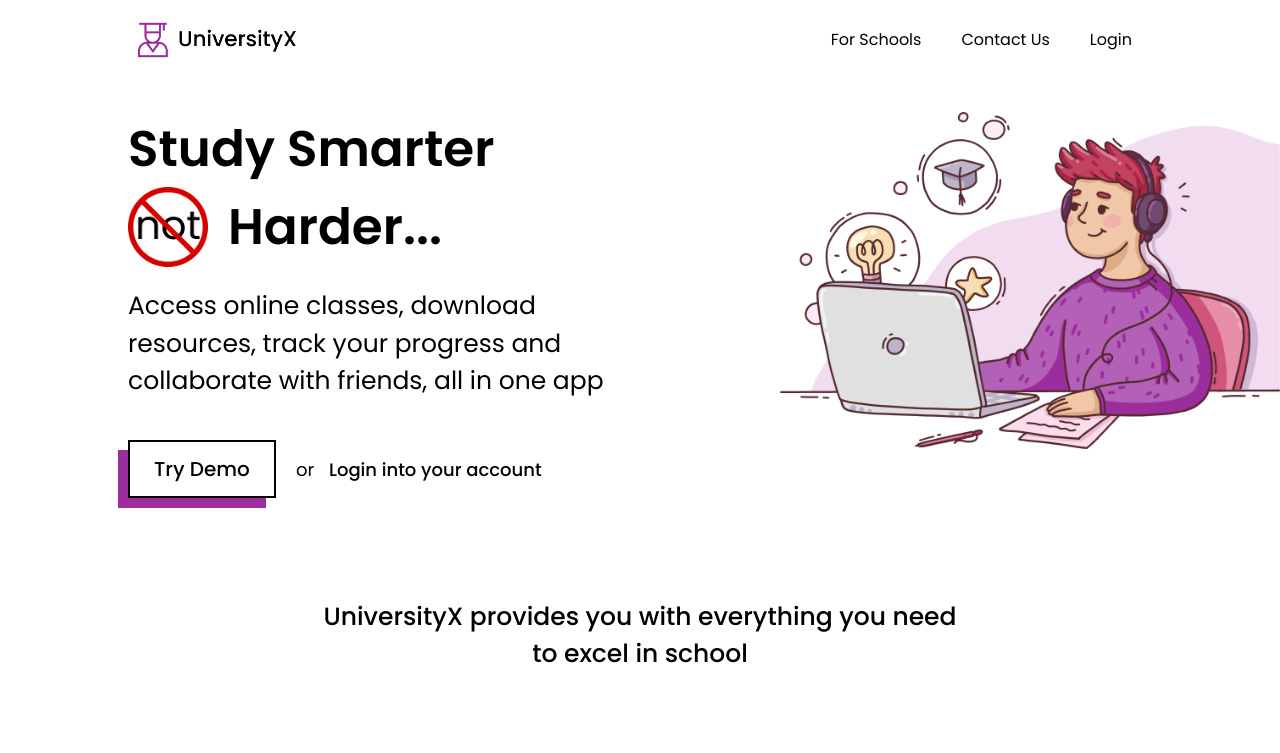
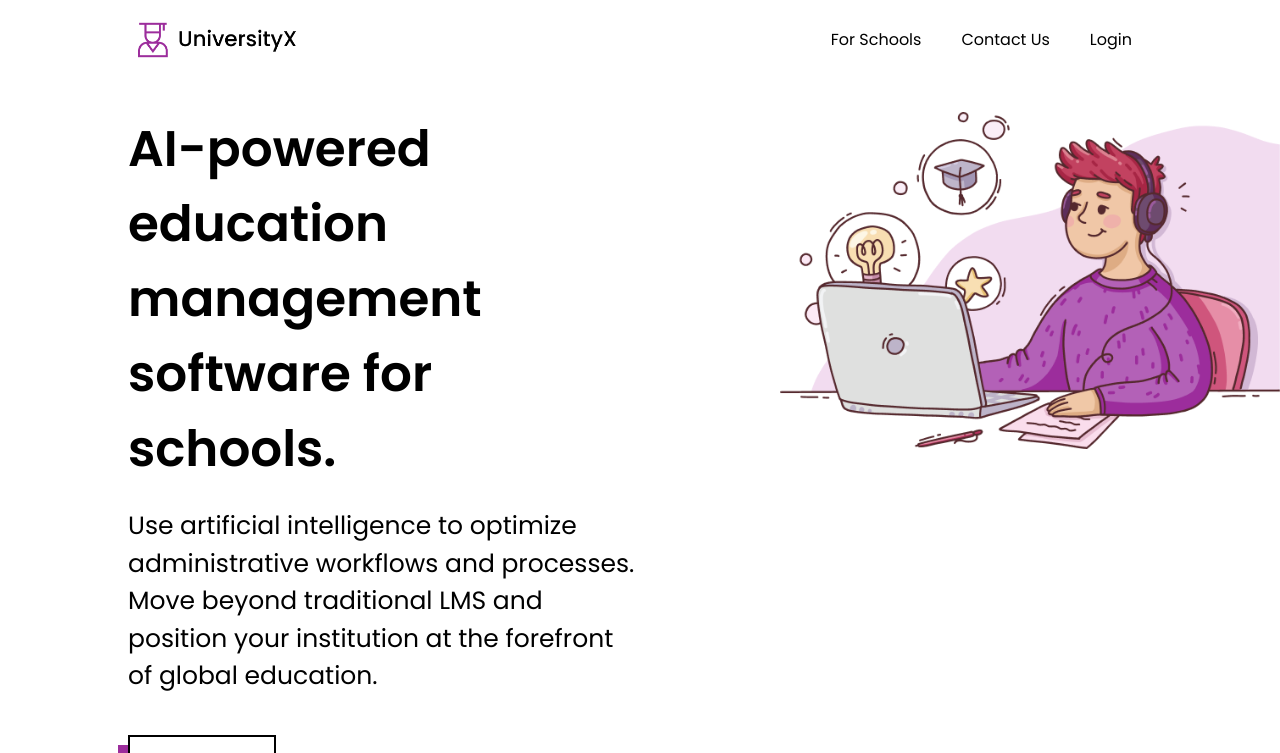
Before and after one commit to bitbender1010/UniversityX-Product, a React (Vite) app: page / in a window 1280 px wide. Shown: the top 753 px of the page. Built offline with nearby package versions, Linux system fonts and the light colour scheme.

Commit message:
Update App.tsx (Hackaholics)

```diff
--- a/src/App.tsx
+++ b/src/App.tsx
@@ -52,16 +52,16 @@ function App() {
     {/* Hero Section */}
     <div className='grid grid-cols-2 mt-10 grid-hero-left'>
       <div className='body-padding-left'>
-        <h1 className='font-semibold'>Study Smarter</h1>
-        <div className='flex items-center'> <img src={not} className='not-icon'/> <h1 className='font-semibold'>Harder...</h1> </div>
-        <div className='text mt-5'>Access online classes, download resources, track your progress and collaborate with friends, all in one app</div>
-        <a href={`/dashboard`}>
+        <h1 className='font-semibold'>AI-powered education management software for schools.</h1>
+{/*         <div className='flex items-center'> <img src={not} className='not-icon'/> <h1 className='font-semibold'>Harder...</h1> </div> */}
+        <div className='text mt-5'> Use artificial intelligence to optimize administrative workflows and processes. Move beyond traditional LMS and position your institution at the forefront of global education. </div>
+        <a href={`https://csc-400.netlify.app/`}>
           <button className='get-started mt-10 font-medium'>Try Demo</button>
         </a>
 
         {/* Reserve Username */}
-        <a className='reserve-name' href={`https://csc-400.netlify.app/`}>
-          or <span className='font-medium'> Login into your account </span>
+        <a className='reserve-name' href={`https://youtu.be/AmGZkXUAJ18`}>
+          or <div className='font-medium'> Watch Video Demo </div>
         </a>
       </div>
 
```
